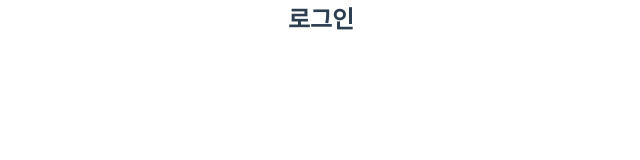
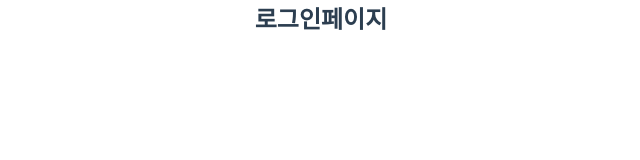
Before and after one commit to ggggggggithub/review-app, a Vue app: page /login in a window 1280 px wide. Shown: the top 160 px of the page, without its empty margins (319-959 px from the left). Built offline with nearby package versions, Linux system fonts and the light colour scheme.

Commit message:
feat:bookimage

```diff
--- a/src/components/LoginPage.vue
+++ b/src/components/LoginPage.vue
@@ -1,6 +1,6 @@
 <template>
   <div>
-    <h2>로그인</h2>
+    <h2>로그인페이지</h2>
   </div>
 </template>
 
```
